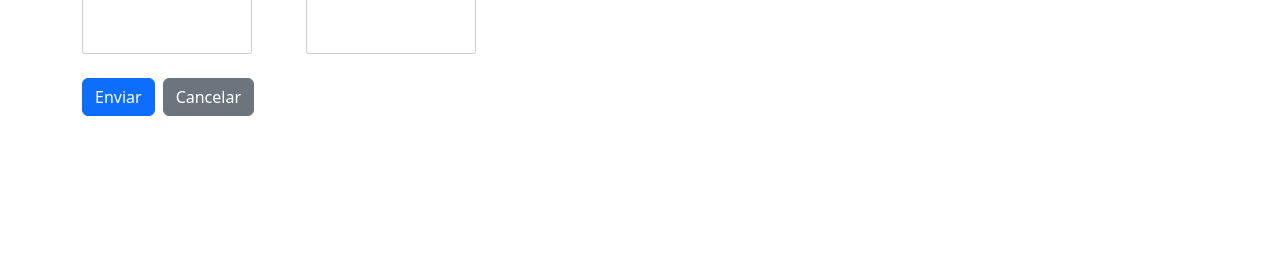
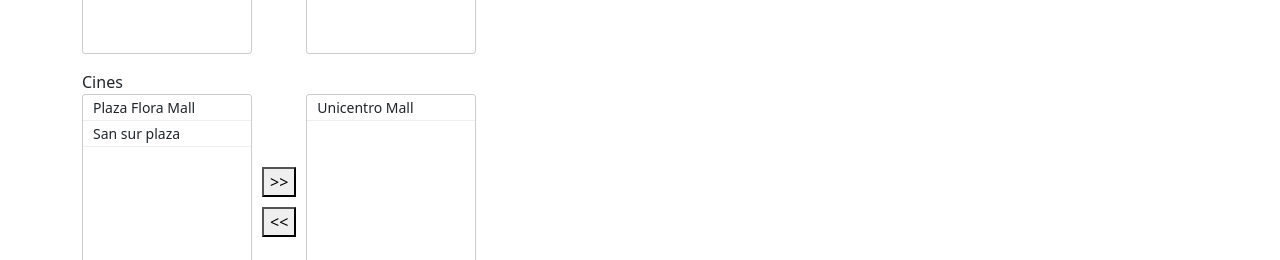
Before and after one commit to Jager1026/Peliculas, a React (Vite) app: page /peliculas/editar/1 in a window 1280 px wide. Shown: the part 692-952 px from the top of the page. Before the commit the page ends 808 px from the top, so only its background shows below. Built offline with nearby package versions, Linux system fonts and the light colour scheme.

Commit message:
Cine model added, now user can add cines in Formulario Pelicula where it edits or create a movie

```diff
--- a/src/App.tsx
+++ b/src/App.tsx
@@ -9,7 +9,7 @@
     <>
     <BrowserRouter>
       <Menu></Menu>
-      <div className="container">
+      <div className="container mb-4">
         <AppRoutes />
       </div>
     </BrowserRouter>
--- /dev/null
+++ b/src/features/actores/modelos/Cine.model.ts
@@ -0,0 +1,6 @@
+export default interface Cine {
+    id: number;
+    nombre: string;
+    latitud: number;
+    longitud: number;
+}
--- a/src/features/peliculas/componentes/CrearPelicula.tsx
+++ b/src/features/peliculas/componentes/CrearPelicula.tsx
@@ -2,6 +2,7 @@
 import type PeliculaCreacion from "../modelos/PeliculaCreacion.model";
 import FormularioPelicula from "./FormularioPelicula";
 import type Genero from "../../generos/modelos/Genero.model";
+import type Cine from "../../actores/modelos/Cine.model";
 
 export default function CrearPelicula() {
     const onSubmit: SubmitHandler<PeliculaCreacion> = async (data) => {
@@ -16,12 +17,22 @@
         { id: 2, nombre: 'Comedia' },
         { id: 3, nombre: 'Drama' }];
 
+    const cinesSeleccionados: Cine[] = [];
+    const cinesNoSeleccionados: Cine[] = [
+        { id: 1, nombre: 'Unicentro Mall', latitud: 0, longitud: 0 },
+        { id: 2, nombre: 'Plaza Flora Mall', latitud: 1, longitud: 1 },
+        { id: 3, nombre: 'San sur plaza', latitud: 2, longitud: 2 }
+    ]
+
     return (
         <>
             <h3>Crear Pelicula</h3>
             <FormularioPelicula onSubmit={onSubmit}
                 generosSeleccionados={generosSeleccionados}
-                generosNoSeleccionados={generosNoSeleccionados}></FormularioPelicula>
+                generosNoSeleccionados={generosNoSeleccionados}
+                cinesSeleccionados={cinesSeleccionados}
+                cinesNoSeleccionados={cinesNoSeleccionados}
+                ></FormularioPelicula>
         </>
 
     )
--- a/src/features/peliculas/componentes/EditarPelicula.tsx
+++ b/src/features/peliculas/componentes/EditarPelicula.tsx
@@ -5,6 +5,7 @@
 import type { SubmitHandler } from "react-hook-form";
 import Cargando from "../../../componentes/Cargando";
 import type Genero from "../../generos/modelos/Genero.model";
+import type Cine from "../../actores/modelos/Cine.model";
 
 export default function EditarPelicula() {
     const [modelo, setModelo] = useState<PeliculaCreacion | undefined>(undefined)
@@ -30,6 +31,12 @@
         { id: 1, nombre: 'Accion' },
         { id: 3, nombre: 'Drama' }];
 
+    const cinesSeleccionados: Cine[] = [{ id: 1, nombre: 'Unicentro Mall', latitud: 0, longitud: 0 }];
+    const cinesNoSeleccionados: Cine[] = [
+        { id: 2, nombre: 'Plaza Flora Mall', latitud: 1, longitud: 1 },
+        { id: 3, nombre: 'San sur plaza', latitud: 2, longitud: 2 }
+    ]
+
 
     return (
         <>
@@ -37,6 +44,8 @@
             {modelo ? <FormularioPelicula modelo={modelo} onSubmit={onSubmit}
                 generosNoSeleccionados={generosNoSeleccionados}
                 generosSeleccionados={generosSeleccionados}
+                cinesSeleccionados={cinesSeleccionados}
+                cinesNoSeleccionados={cinesNoSeleccionados}
             /> : <Cargando />}
         </>
     )
--- a/src/features/peliculas/componentes/FormularioPelicula.tsx
+++ b/src/features/peliculas/componentes/FormularioPelicula.tsx
@@ -9,6 +9,7 @@
 import type SelectorMultipleModel from "../../../componentes/SelectorMultiple/SelectorMultiple.model";
 import { useState } from "react";
 import type Genero from "../../generos/modelos/Genero.model";
+import type Cine from "../../actores/modelos/Cine.model";
 
 export default function FormularioPelicula(props: FormularioPeliculaProps) {
     const {
@@ -20,19 +21,25 @@
         defaultValues: props.modelo ?? { titulo: '' }
     })
 
-    const imagenActualURL: string | undefined =props.modelo?.poster ? props.modelo.poster as string : undefined;
+    const imagenActualURL: string | undefined = props.modelo?.poster ? props.modelo.poster as string : undefined;
 
-    const mapear = (arreglo: {id: number, nombre: string }[]): SelectorMultipleModel[] => {
+    const mapear = (arreglo: { id: number, nombre: string }[]): SelectorMultipleModel[] => {
         return arreglo.map(valor => {
-            return {llave: valor.id , descripcion: valor.nombre}
+            return { llave: valor.id, descripcion: valor.nombre }
         })
     }
 
-    const [generosSeleccionados,setGenerosSeleccionados] = useState(mapear(props.generosSeleccionados));
-    const [generosNoSeleccionados,setGenerosNoSeleccionados] = useState(mapear(props.generosNoSeleccionados));
+    const [generosSeleccionados, setGenerosSeleccionados] = useState(mapear(props.generosSeleccionados));
+    const [generosNoSeleccionados, setGenerosNoSeleccionados] = useState(mapear(props.generosNoSeleccionados));
+
+    const [cinesSeleccionados, setCinesSeleccionados] = useState(mapear(props.cinesSeleccionados));
+    const [cinesNoSeleccionados, setCinesNoSeleccionados] = useState(mapear(props.cinesNoSeleccionados));
+
 
     const onSubmit: SubmitHandler<PeliculaCreacion> = (data) => {
         data.generosIds = generosSeleccionados.map(x => x.llave);
+        data.cinesIds = cinesSeleccionados.map(x => x.llave);
+
         props.onSubmit(data);
     }
 
@@ -66,10 +73,19 @@
                 <div className="form-group">
                     <label>Generos</label>
                     <SelectorMultiple seleccionados={generosSeleccionados} noSeleccionados={generosNoSeleccionados}
-                    onChange={(seleccionados, noSeleccionados) => {
-                        setGenerosSeleccionados(seleccionados);
-                        setGenerosNoSeleccionados(noSeleccionados)
-                    }}/>
+                        onChange={(seleccionados, noSeleccionados) => {
+                            setGenerosSeleccionados(seleccionados);
+                            setGenerosNoSeleccionados(noSeleccionados)
+                        }} />
+                </div>
+
+                <div className="form-group">
+                    <label>Cines</label>
+                    <SelectorMultiple seleccionados={cinesSeleccionados} noSeleccionados={cinesNoSeleccionados}
+                        onChange={(seleccionados, noSeleccionados) => {
+                            setCinesSeleccionados(seleccionados);
+                            setCinesNoSeleccionados(noSeleccionados)
+                        }} />
                 </div>
 
                 <div className="mt-2">
@@ -87,7 +103,10 @@
     modelo?: PeliculaCreacion;
     onSubmit: SubmitHandler<PeliculaCreacion>;
     generosSeleccionados: Genero[];
-    generosNoSeleccionados : Genero[];
+    generosNoSeleccionados: Genero[];
+    cinesSeleccionados: Cine[];
+    cinesNoSeleccionados: Cine[];
+
 }
 
 const reglasDeValidacion = yup.object({
--- a/src/features/peliculas/modelos/PeliculaCreacion.model.ts
+++ b/src/features/peliculas/modelos/PeliculaCreacion.model.ts
@@ -4,4 +4,5 @@
     trailer?:string,
     poster?: File | string;
     generosIds?: number[];
+    cinesIds?: number[];
 }
```
